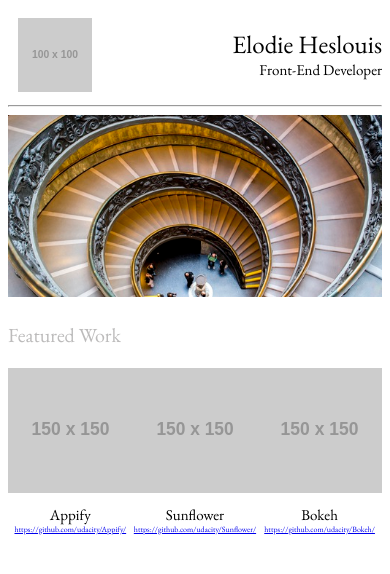
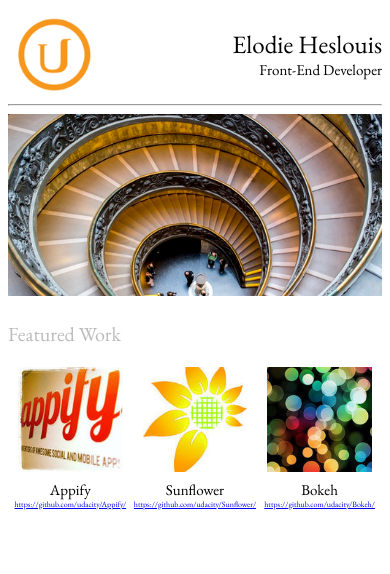
Before and after one commit to eheslouis/My-Portfolio, a plain HTML site: page index.html in a window 390 px wide. Drawn offline with nearby package versions, Linux system fonts and the light colour scheme; placeholder pictures from the web are drawn by us.

Commit message:
All requirements are completed: 	- all images are in and responsive 	- the links are in 	- the page is validated via http://validator.w3.org

```diff
--- a/css/style.css
+++ b/css/style.css
@@ -17,12 +17,14 @@ body{
 	font-size: 30px;
 	margin-top: 0.5em;
 	margin-bottom: 0px;
+	text-align: right;
 }
 
 .title-job{
 	font-size: 20px;
 	margin-top: 0px;
 	margin-bottom: 0px;
+	text-align: right;
 }
 
 .feature-work{
@@ -34,25 +36,36 @@ body{
 	margin-top:10px;
 	margin-left:10px;
 	margin-right: 10px;
-	width: calc(100% - 20px);
+	width: calc( 100% - 20px );
 	max-width: 100px;
+}
+
+.main-image{
+	width : 100%;
 }
 
 .work-title{
 	font-size: 20px;
 	margin-top: 0.5em;
 	margin-bottom: 0em;
+	text-align: center;
+}
+
+.work-img{
+	max-width: 150px;
+	width: calc( 100% - 20px );
+	display: block;
+	margin-left: auto;
+	margin-right: auto;
 }
 
 .link{
 	font-size: 12px;
 	margin-top: 0em;
 	margin-bottom: 0.25em;
+	text-align: center;
 }
 
-.main-image{
-	width = 100%;
-}
 
 @media screen and (min-width: 770px){
 	.grid{
--- a/index.html
+++ b/index.html
@@ -1,18 +1,23 @@
 <!DOCTYPE html>
 <html>
 	<head>
+		<meta name="description" content="Udacity Portfolio Project" />
+	    <meta name="author" content="Elodie Heslouis">
+	    <meta name="viewport" content="width=device-width, minimum-scale=1.0, initial-scale=1.0, user-scalable=yes">
+	    <meta name="mobile-web-app-capable" content="yes">
 		<link rel="stylesheet" type="text/css" href="css/style.css">
 		<link href='http://fonts.googleapis.com/css?family=EB+Garamond' rel='stylesheet' type='text/css'>
+		<meta charset="utf-8">
+		<title>My Portfolio</title>
 	</head>
 
 	<body>
 		<div class="grid">
 			<div class="row">
 				<div class="col-3">
-					<!-- TODO add icon -->
-					<img class="logo" src="http://placehold.it/100x100">
+					<img class="logo" src="images/udacity-logo.jpg" alt="Udacity Logo">
 				</div>
-				<div class="col-9" align="right">
+				<div class="col-9">
 					<p class="title-super">Elodie Heslouis</p>
 					<p class="title-job">Front-End Developer</p>
 				</div>
@@ -27,7 +32,7 @@
 					<picture class="main-image">
 						<source media="(min-width: 600px)" srcset="images/mainimage_large.jpg 2x, images/mainimage_medium.jpg 1x">
 						<source srcset="images/mainimage_medium.jpg 2x, images/mainimage_small.jpg 1x">
-						<img class="main-image" src="images/mainimage_medium.jpg" alt="vatican stairs" width = "100%">
+						<img class="main-image" src="images/mainimage_medium.jpg" alt="vatican stairs">
 					</picture>
 				</div>
 			</div>
@@ -36,21 +41,25 @@
 					<p>Featured Work</p>
 				</div>
 			</div>
-			<div class="row" align="center">
+			<div class="row work-row">
 				<div class="col-4">
 					<a href="https://github.com/udacity/Appify/">
-						<img class="work-img" src="http://placehold.it/150x150" width = "100%">
+						<img class="work-img" src="images/appify.jpg" alt="Appify logo">
 					</a>
 					<p class="work-title">Appify</p>
 					<p class="link"><a href="https://github.com/udacity/Appify/">https://github.com/udacity/Appify/</a></p>
 				</div>
 				<div class="col-4">
-					<img class="work-img" src="http://placehold.it/150x150" width = "100%">
+					<a href="https://github.com/udacity/Sunflower/">
+						<img class="work-img" src="images/sunflower.jpg" alt="sunflower logo">
+					</a>
 					<p class="work-title">Sunflower</p>
 					<p class="link"><a href="https://github.com/udacity/Sunflower/">https://github.com/udacity/Sunflower/</a></p>
 				</div>
 				<div class="col-4">
-					<img class="work-img" src="http://placehold.it/150x150" width = "100%">
+					<a href="https://github.com/udacity/Bokeh/">
+						<img class="work-img" src="images/bokeh.jpg" alt="bokeh picture">
+					</a>
 					<p class="work-title">Bokeh</p>
 					<p class="link"><a href="https://github.com/udacity/Bokeh/">https://github.com/udacity/Bokeh/</a></p>
 				</div>
```
Also changed, not shown: images/appify.jpg (added), images/bokeh.jpg (added), images/sunflower.jpg (added), images/udacity-logo.jpg (added).
